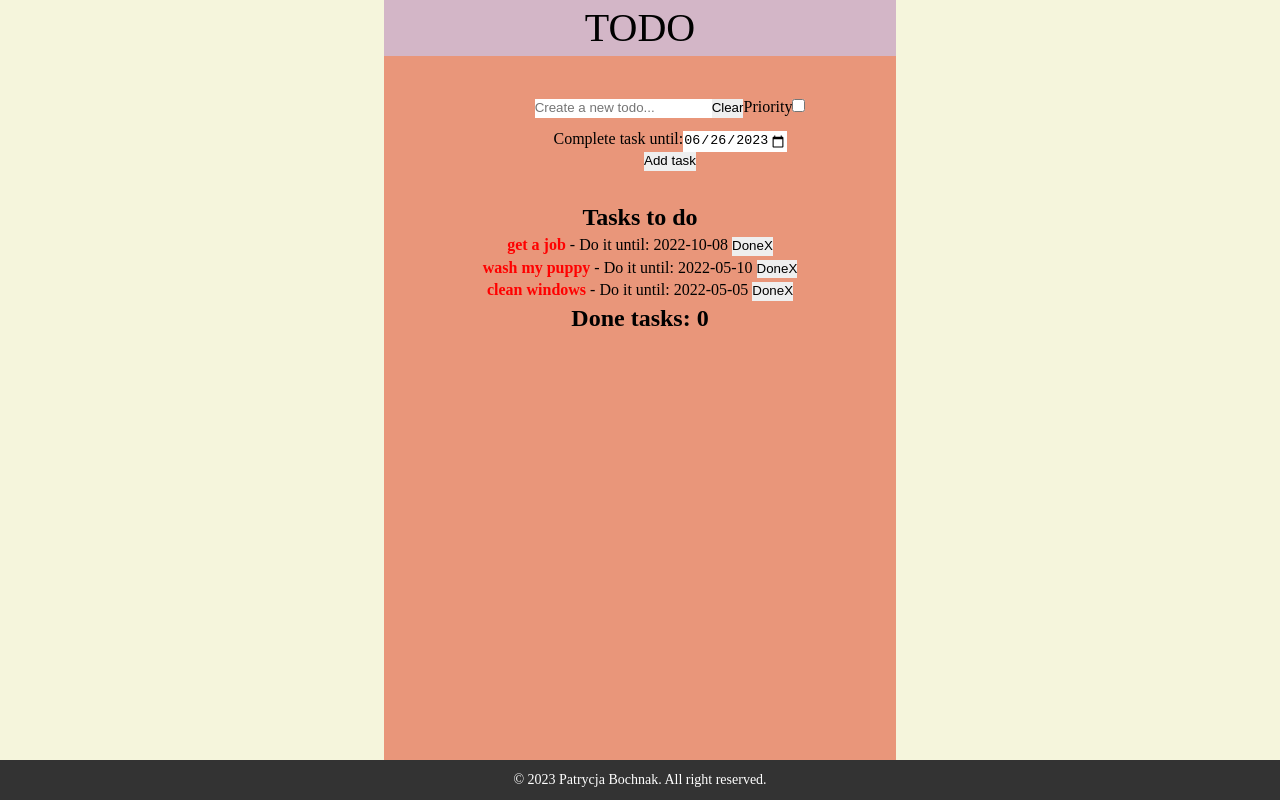
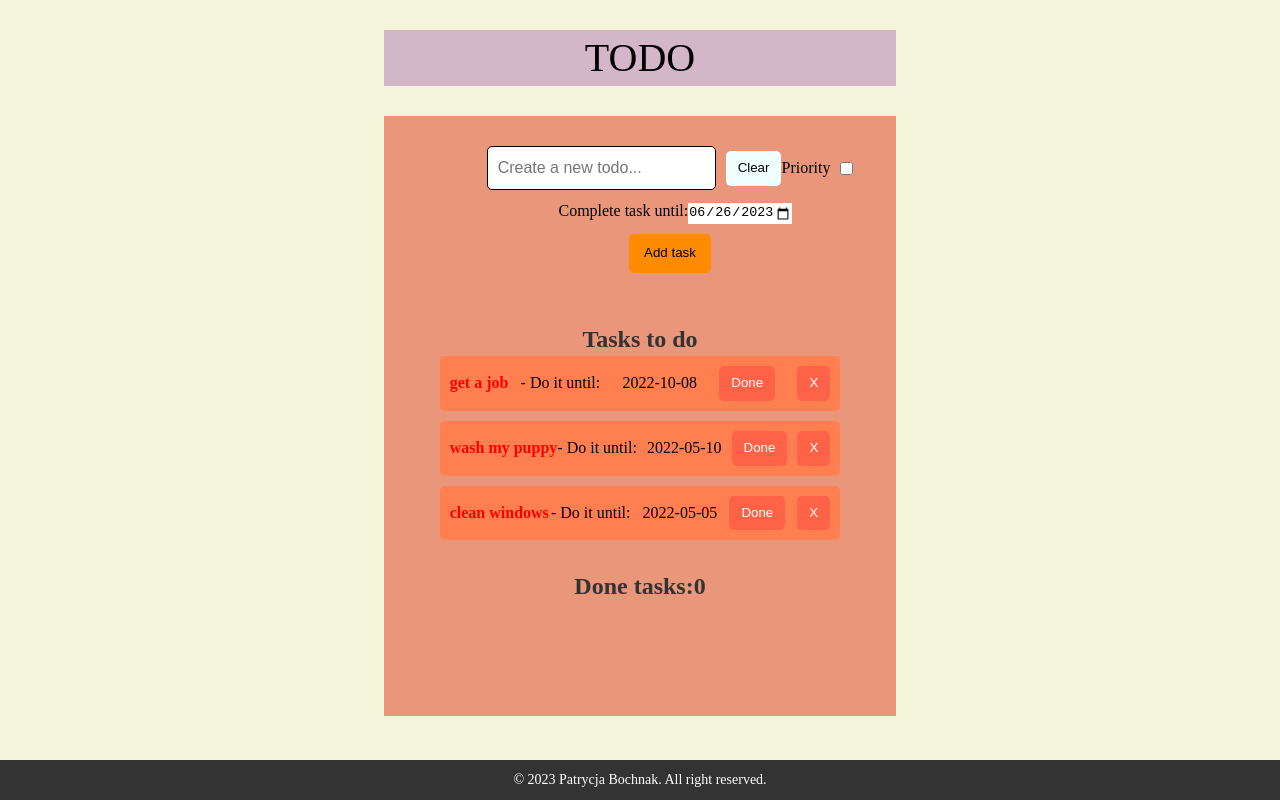
Before and after one commit to PatrycjaBochnak/TODO-app, a React (Create React App) app: page / in a window 1280 px wide. Built offline with nearby package versions, Linux system fonts and the light colour scheme.

Commit message:
style: created basic style to edit

```diff
--- a/src/components/Task.js
+++ b/src/components/Task.js
@@ -1,4 +1,5 @@
 import React from "react";
+import "../styles/Task.css"
 
 const Task = (props) => {
   const importantStyle = {
@@ -68,7 +69,7 @@ const Task = (props) => {
 
   if (active) {
     return (
-      <div>
+      <div className="task-container">
         <p>
           <strong style={important ? importantStyle : null}>{text}</strong> - Do
           it until: <span>{date} </span>
--- a/src/styles/AddTask.css
+++ b/src/styles/AddTask.css
@@ -16,5 +16,58 @@
 }
 .todo-input {
     position: relative;
+   display: flex;
+   align-items: center;
+   margin-bottom: 10px;
+}
+
+.todo-input input {
+    flex: 1;
     padding: 10px;
+    font-size: 16px;
+    border: 1px solid black;
+    border-radius: 5px;
 }
+
+.todo-input button {
+    margin-left: 10px;
+    background-color: aquamarine;
+    color: black;
+    border: none;
+    padding: 8px 12px;
+    border-radius: 5px;
+    cursor: pointer;
+}
+
+.date-input {
+    margin-bottom: 10px;
+}
+
+.date-input label {
+    margin-right: 10px;
+}
+
+.todo-addtask button {
+    background-color: darkorange;
+    color: black;
+    border: none;
+    padding: 10px 15px;
+    border-radius: 5px;
+    cursor: pointer;
+}
+
+.todo-addtask button:hover {
+    background-color: brown;
+}
+
+.todo-input input[type="checkbox"]{
+    margin-left: 10px;
+}
+
+.todo-input button {
+    background-color: azure;
+}
+
+.todo-input button:hover {
+    background-color: blueviolet;
+}
--- a/src/styles/App.css
+++ b/src/styles/App.css
@@ -24,10 +24,11 @@
 
 .main-app-content {
   position: relative;
+  top: 60px;
   display: flex;
   width: 40%;
   height: 100%;
-  min-height: calc(100vh - 95px);
+  min-height: calc(100vh - 200px);
   flex: 1;
   flex-flow: column;
   background-color: darksalmon;
--- a/src/styles/Header.css
+++ b/src/styles/Header.css
@@ -1,5 +1,6 @@
 .header {
   position: relative;
+  top: 30px;
   width: 40%;
   display: flex;
   background-color: rgba(178, 120, 180, 0.5);
--- a/src/styles/Task.css
+++ b/src/styles/Task.css
@@ -0,0 +1,35 @@
+.task-container {
+    margin-bottom: 10px;
+}
+
+.task-container p {
+    margin: 0;
+    padding: 10px;
+    background-color: coral;
+    border-radius: 5px;
+    display: flex;
+    justify-content: space-between;
+    align-items: center;
+}
+
+.task-container strong {
+    color: #333;
+}
+
+.task-container span {
+    margin-left: 10px;
+}
+
+.task-container button {
+    background-color: tomato;
+    color: #fff;
+    border: none;
+    padding: 8px 12px;
+    border-radius: 5px;
+    cursor: pointer;
+    margin-left: 10px;
+}
+
+.task-container button:hover {
+    background-color: burlywood;
+}
--- a/src/styles/TaskList.css
+++ b/src/styles/TaskList.css
@@ -1,12 +1,32 @@
-.active-tasks {
-    position: relative;
+.tasks-list {
     display: flex;
-    flex-flow: column;
+    flex-direction: column;
     align-items: center;
+    margin: 20px;
 }
+
+.App-headings {
+    display: flex;
+    justify-content: center;
+    color: #333;
+}
+
+.active-tasks,
 .done {
-    position: relative;
-    display: flex;
-    flex-flow: column;
-    align-items: center;
+    margin-bottom: 20px;
 }
+
+.button {
+    background-color: #007bff;
+    color: #fff;
+    border: none;
+    padding: 10px 15px;
+    border-radius: 5px;
+    cursor: pointer;
+    margin-right: 10px;
+    font-size: 14px;
+}
+
+.button:hover {
+    background-color: tomato;
+}
```
